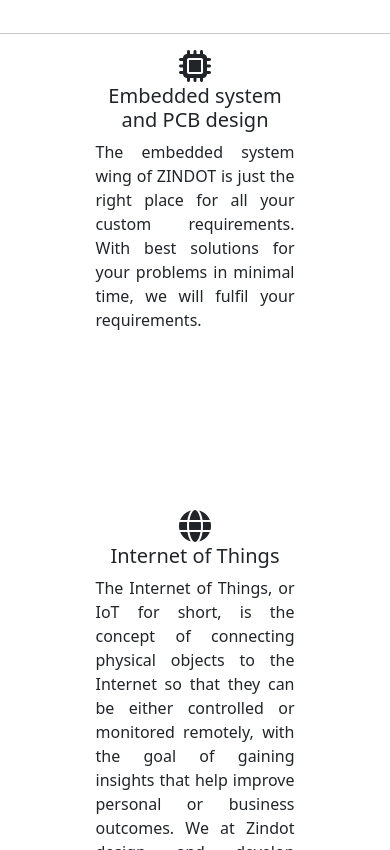
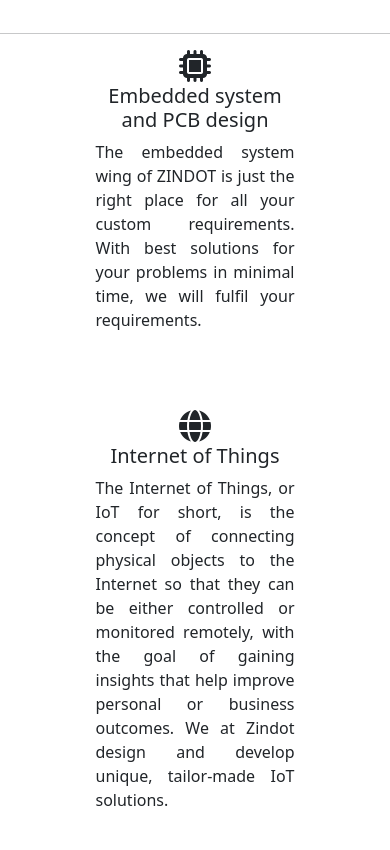
Before and after one commit to mukhilvinod/touzi_project, a plain HTML site: page index.html in a window 390 px wide. Shown: the part 897-1747 px from the top of the page. Drawn offline with nearby package versions, Linux system fonts and the light colour scheme.

Commit message:
auther-commit

```diff
--- a/index.html
+++ b/index.html
@@ -107,7 +107,7 @@
 
   <div class="row">
     <hr>
-            <div class="col-lg-3 col-md-4 d-flex justify-content-center " style="padding-bottom: 260px;">
+            <div class="col-lg-3 col-md-4 d-flex justify-content-center " style="padding-bottom: 160px;">
 
                 <div class="d-flex" style="width: 199px;height: 200px;">
                     <div class="vr">
```
